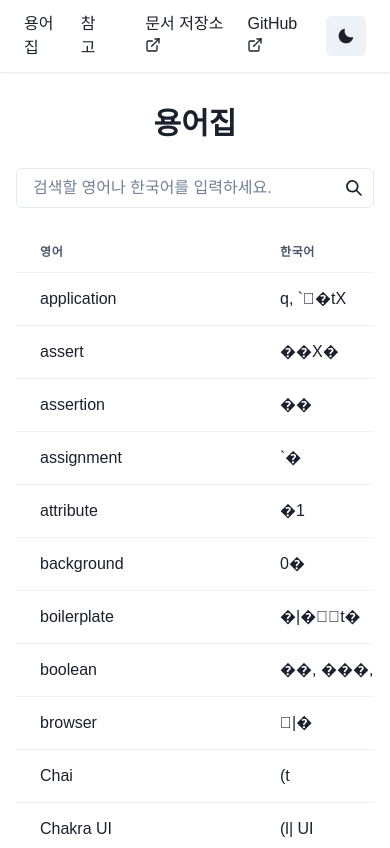
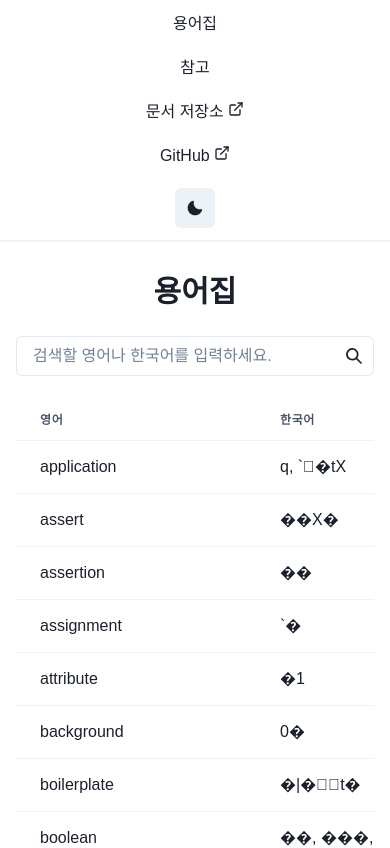
Before and after one commit to autroshot/docs-glossary, a Next.js app: page / in a window 390 px wide. Shown: the top 848 px of the page. Built offline with nearby package versions, Linux system fonts and the light colour scheme.

Commit message:
구현: 네비바에 반응형 CSS

```diff
--- a/components/navbar.tsx
+++ b/components/navbar.tsx
@@ -1,5 +1,12 @@
 import { ExternalLinkIcon, MoonIcon, SunIcon } from '@chakra-ui/icons';
-import { Flex, IconButton, Link, Spacer, useColorMode } from '@chakra-ui/react';
+import {
+  Box,
+  Flex,
+  IconButton,
+  Link,
+  Spacer,
+  useColorMode,
+} from '@chakra-ui/react';
 import NextLink from 'next/link';
 
 export default function Navbar() {
@@ -11,12 +18,13 @@ export default function Navbar() {
       py={3}
       gap="5"
       align="center"
+      direction={{ base: 'column', md: 'row' }}
       boxShadow="0px 1px 2px 0px #0000001a"
       bg={colorMode === 'dark' ? '#242526' : undefined}
     >
       <NextLink href="/">용어집</NextLink>
       <NextLink href="/reference">참고</NextLink>
-      <Spacer />
+      <Spacer display={{ base: 'none', md: 'block' }} />
       <Link href="https://autroshot.github.io/docs-repository/" isExternal>
         문서 저장소 <ExternalLinkIcon verticalAlign="0" />
       </Link>
```
